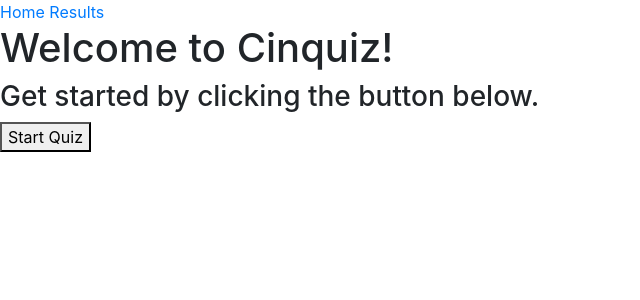
After one commit to richardgalvez/python-playground, a Flask app: template cinquiz/templates/index.html in a window 1280 px wide. The commit adds this page. Shown: the top 300 px of the page, without its empty margins (0-640 px from the left). Run offline with Flask 3, Linux system fonts and the light colour scheme; the template is opened without the code that fills it, so the values that code supplies are empty; some libraries are stand-ins or nearby versions.

Commit message:
Cinquiz - Added back layout, index, and naviagition html files for Jinja2 use.

```diff
--- a/cinquiz/app.py
+++ b/cinquiz/app.py
@@ -40,10 +40,10 @@ cq.add_question(
 
 
 @app.route("/")
-def index():
+def home():
     session["current_question"] = 0
     session["score"] = 0
-    return redirect(url_for("quiz"))
+    return render_template("index.html")
 
 
 @app.route("/quiz", methods=["GET", "POST"])
--- /dev/null
+++ b/cinquiz/templates/_navigation.html
@@ -0,0 +1,6 @@
+<nav>
+  <!-- "results to be removed after testing - needed to view quickly." -->
+  {% for menu_item in ["home", "results"] %}
+    <a href="{{ url_for(menu_item) }}"> {{ menu_item | capitalize }}</a>
+  {% endfor %}
+</nav>
--- /dev/null
+++ b/cinquiz/templates/index.html
@@ -0,0 +1,13 @@
+{% extends "layout.html" %}
+
+{% block title %}
+  Cinquiz | Fun Trivia Questions
+{% endblock title%}
+
+{% block content %}
+<h1>Welcome to Cinquiz!</h1>
+<h3> Get started by clicking the button below.</h3>
+  <a href="/quiz">
+    <button class="quizbutton">Start Quiz</button>
+  </a>
+{% endblock content %}
--- /dev/null
+++ b/cinquiz/templates/layout.html
@@ -0,0 +1,19 @@
+<!DOCTYPE html>
+<html lang="en">
+  <head>
+    <meta charset="UTF-8">
+    <meta name="viewport" content="width=device-width, initial-scale=1.0">
+    <meta http-equiv="X-UA-Compatible" content="ie=edge">
+    <title>{% block title %}Cinquiz{% endblock title %}</title>
+    <link rel="stylesheet" href="https://stackpath.bootstrapcdn.com/bootstrap/4.5.2/css/bootstrap.min.css">
+    <link rel="icon" href="./favicon.ico" type="image/x-icon">
+  </head>
+  <body>
+    <header>
+      {% include "_navigation.html" %}
+    </header>
+    {% block content %}
+      <h1> Welcome to Cinquiz </h1>
+    {% endblock content %}
+  </body>
+</html>
```
Also changed, not shown: cinquiz/templates/quiz.html (+8 -11 lines), 1 other file.
